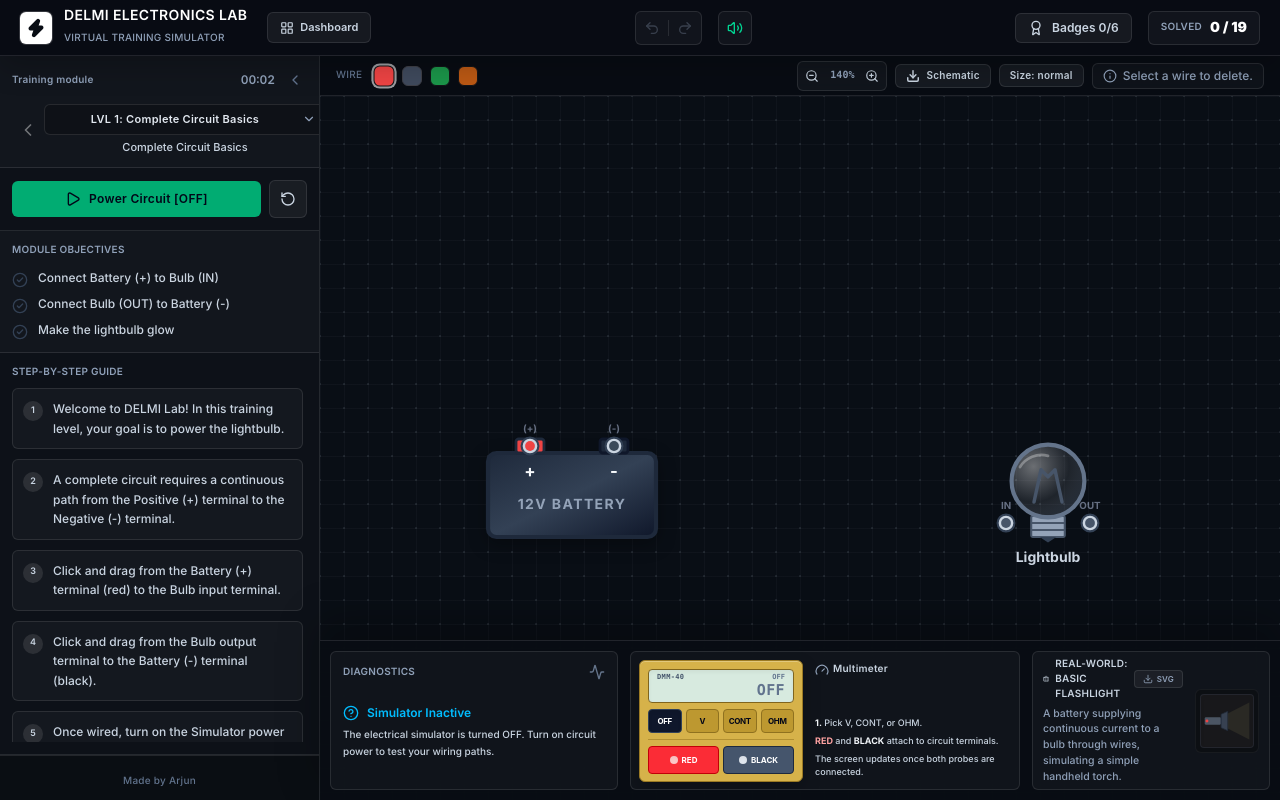
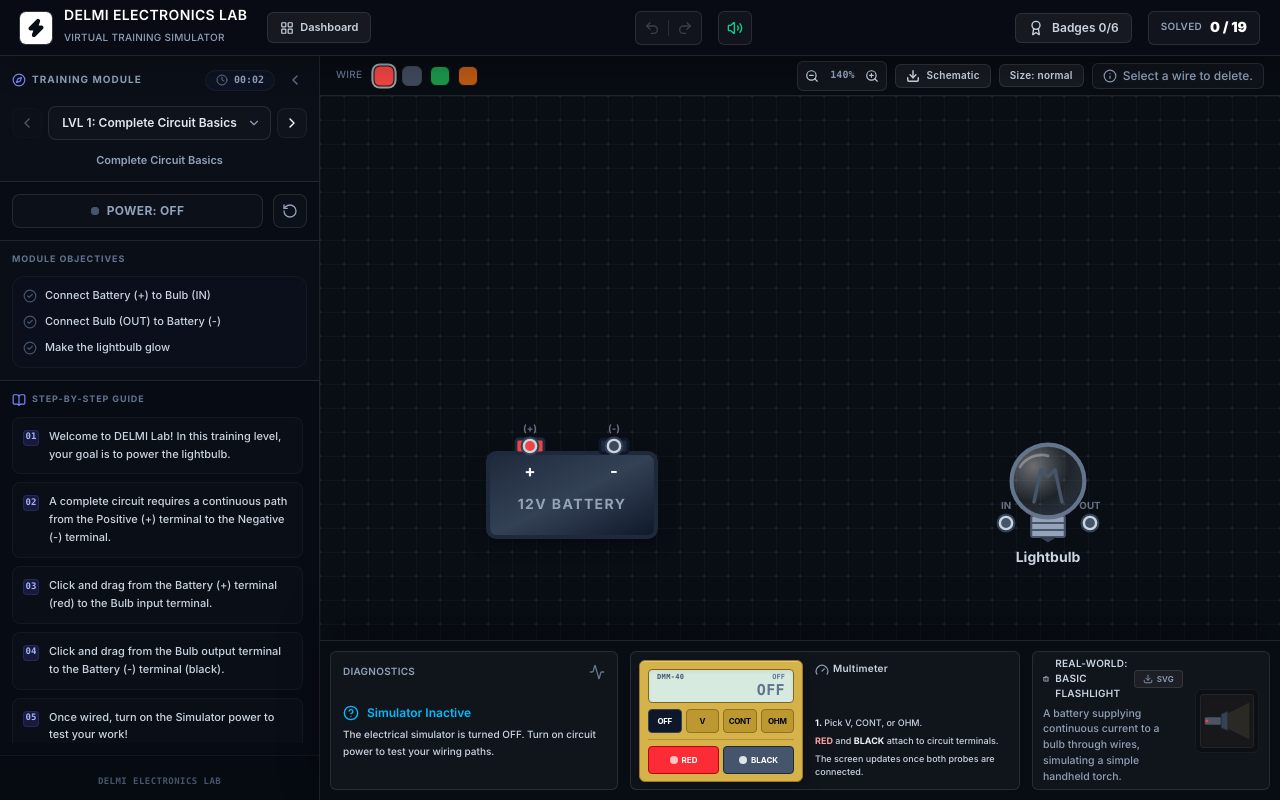
Before and after one commit to arjungautam1/NONC, a React (Vite) app: page / in a window 1280 px wide. Both pictures are taken after a click on the element 178 px from the left and 600 px from the top of the page. Built offline with nearby package versions, Linux system fonts and the light colour scheme.

Commit message:
feat: unlock all levels, redesign left sidebar to look premium

```diff
--- a/src/components/game/Sidebar.tsx
+++ b/src/components/game/Sidebar.tsx
@@ -2,14 +2,15 @@ import React from 'react';
 import { useGameStore } from '../../store/useGameStore';
 import { levels } from '../../levels/levelData';
 import {
-  Play,
   RotateCcw,
   ChevronLeft,
   ChevronRight,
   ChevronDown,
-  CheckCircle2
+  CheckCircle2,
+  Clock,
+  BookOpen,
+  Compass
 } from 'lucide-react';
-
 
 export const Sidebar: React.FC = () => {
   const {
@@ -96,7 +97,6 @@ export const Sidebar: React.FC = () => {
     return false;
   };
 
-
   return (
     <div className={`relative transition-all duration-300 ease-in-out shrink-0 flex ${
       sidebarOpen ? 'w-full md:w-[320px] h-[255px] md:h-full' : 'w-full md:w-[28px] h-10 md:h-full'
@@ -107,14 +107,14 @@ export const Sidebar: React.FC = () => {
         <button
           onClick={toggleSidebar}
           title="Open Sidebar"
-          className="w-full md:w-[28px] h-10 md:h-full bg-[#0d1424] border-b md:border-b-0 md:border-r border-[#1e3a5f] flex md:flex-col items-center justify-center gap-2 cursor-pointer hover:bg-[#1a2a45] transition-all group shrink-0"
+          className="w-full md:w-[28px] h-10 md:h-full bg-[#080d19] border-b md:border-b-0 md:border-r border-white/10 flex md:flex-col items-center justify-center gap-2 cursor-pointer hover:bg-white/[0.04] transition-all group shrink-0"
           style={{ pointerEvents: 'auto' }}
         >
           {/* Glow pill indicator */}
-          <span className="h-1 w-10 md:w-1 md:h-10 rounded-full bg-[#1a4a8a] group-hover:bg-[#2563eb] transition-colors shadow-[0_0_8px_rgba(37,99,235,0.5)]" />
-          <ChevronRight className="w-3.5 h-3.5 text-[#2563eb] group-hover:text-white transition-colors" />
+          <span className="h-1 w-10 md:w-1 md:h-10 rounded-full bg-[#2563eb]/45 group-hover:bg-[#60a5fa] transition-colors shadow-[0_0_8px_rgba(59,130,246,0.4)]" />
+          <ChevronRight className="w-3.5 h-3.5 text-slate-400 group-hover:text-white transition-colors" />
           <span
-            className="text-[9px] font-extrabold text-[#2563eb] group-hover:text-white tracking-widest uppercase font-mono"
+            className="text-[9px] font-bold text-slate-400 group-hover:text-white tracking-widest uppercase font-mono"
             style={{ writingMode: 'horizontal-tb' }}
           >
             GUIDE
@@ -124,134 +124,159 @@ export const Sidebar: React.FC = () => {
 
       {/* Main Sidebar Panel */}
       {sidebarOpen && (
-      <div className="w-full md:w-[320px] bg-[#0d1118] border-b md:border-b-0 md:border-r border-white/10 flex flex-col h-full overflow-hidden shrink-0">
+      <div className="w-full md:w-[320px] bg-[#070b13] border-b md:border-b-0 md:border-r border-white/10 flex flex-col h-full overflow-hidden shrink-0">
 
-        {/* 1. Level Selector Header (shrink-0) */}
-        <div className="p-3 border-b border-white/10 bg-white/[0.02] flex flex-col gap-2 shrink-0">
+        {/* 1. Level Selector Header */}
+        <div className="p-3 border-b border-white/10 bg-white/[0.015] flex flex-col gap-2 shrink-0">
           <div className="flex items-center justify-between">
-            <span className="text-[10px] font-semibold tracking-wide text-slate-400">Training module</span>
+            <div className="flex items-center gap-1.5">
+              <Compass className="w-3.5 h-3.5 text-indigo-400" />
+              <span className="text-[10px] font-bold uppercase tracking-widest text-slate-400">Training Module</span>
+            </div>
+
             <div className="flex items-center gap-2">
-              <span className="text-xs font-semibold text-slate-400 tabular-nums">{formatTime(timeElapsed)}</span>
+              {/* Digital Timer */}
+              <div className="bg-slate-900/60 border border-white/5 rounded-full px-2.5 py-0.5 flex items-center gap-1.5 text-[10px] font-mono font-semibold text-slate-400">
+                <Clock className="w-3 h-3 text-slate-500" />
+                <span className="tabular-nums">{formatTime(timeElapsed)}</span>
+              </div>
+
               {/* Collapse sidebar button */}
               <button
                 onClick={toggleSidebar}
                 title="Collapse Sidebar"
-                className="p-1 rounded hover:bg-white/10 cursor-pointer text-slate-500 hover:text-white transition-all"
+                className="p-1 rounded-md hover:bg-white/10 cursor-pointer text-slate-500 hover:text-white transition-all"
               >
                 <ChevronLeft className="w-4 h-4" />
               </button>
             </div>
           </div>
-          <div className="flex items-center justify-between mt-1">
+
+          <div className="flex items-center justify-between mt-1.5 gap-1.5">
             <button
               onClick={handlePrevLevel}
               disabled={currentLevelIndex === 0}
-              className="p-1.5 rounded hover:bg-white/10 disabled:opacity-40 cursor-pointer"
+              className="p-1.5 rounded-lg border border-white/5 bg-white/[0.02] hover:bg-white/[0.06] disabled:opacity-30 disabled:cursor-not-allowed cursor-pointer transition-colors"
+              title="Previous Module"
             >
-              <ChevronLeft className="w-5 h-5 text-white" />
+              <ChevronLeft className="w-4 h-4 text-white" />
             </button>
 
             {/* Modern Level Jump Dropdown Selector */}
-            <div className="relative flex flex-col items-center">
-              <div className="relative group">
+            <div className="flex-1 relative group">
               <select
                 value={currentLevelIndex}
                 onChange={(e) => initLevel(parseInt(e.target.value))}
-                  className="bg-black/20 text-slate-200 text-[11px] font-semibold tracking-wide pl-3 pr-8 py-1.5 rounded-md border border-white/10 cursor-pointer hover:border-white/20 hover:bg-white/[0.04] focus:outline-none focus:ring-1 focus:ring-slate-500/50 appearance-none text-center"
+                className="w-full bg-white/[0.02] hover:bg-white/[0.05] text-slate-200 text-xs font-semibold pl-3 pr-8 py-2 rounded-lg border border-white/10 cursor-pointer hover:border-white/20 focus:outline-none focus:ring-1 focus:ring-indigo-500/50 appearance-none transition-all text-center"
                 style={{ textAlignLast: 'center' }}
               >
                 {levels.map((lvl, index) => (
-                    <option key={lvl.id} value={index} className="bg-[#0d1118] text-slate-200 font-sans font-semibold text-xs py-2 text-left">
+                  <option key={lvl.id} value={index} className="bg-[#070b13] text-slate-200 font-sans font-semibold text-xs py-2 text-left">
                     LVL {lvl.id}: {lvl.title}
                   </option>
                 ))}
               </select>
-                <div className="absolute right-2.5 top-1/2 -translate-y-1/2 pointer-events-none text-slate-400 group-hover:text-white">
+              <div className="absolute right-2.5 top-1/2 -translate-y-1/2 pointer-events-none text-slate-400 group-hover:text-white transition-colors">
                 <ChevronDown className="w-3.5 h-3.5" />
-                </div>
-              </div>
-              <div className="text-[11px] text-slate-300 font-medium mt-1 truncate max-w-[210px] text-center">
-                {level.title}
               </div>
             </div>
 
             <button
               onClick={handleNextLevel}
               disabled={currentLevelIndex === levels.length - 1}
-              className="p-1.5 rounded hover:bg-white/10 disabled:opacity-40 cursor-pointer"
+              className="p-1.5 rounded-lg border border-white/5 bg-white/[0.02] hover:bg-white/[0.06] disabled:opacity-30 disabled:cursor-not-allowed cursor-pointer transition-colors"
+              title="Next Module"
             >
-              <ChevronRight className="w-5 h-5 text-white" />
+              <ChevronRight className="w-4 h-4 text-white" />
             </button>
+          </div>
+
+          <div className="text-[11px] text-slate-400 font-semibold mt-1 truncate w-full text-center px-1">
+            {level.title}
           </div>
         </div>
 
-        {/* 2. Simulator Power Controls (shrink-0) */}
-        <div className="p-3 border-b border-white/10 flex items-center justify-between gap-2 shrink-0">
+        {/* 2. Simulator Power Controls */}
+        <div className="p-3 border-b border-white/10 flex items-center justify-between gap-2.5 shrink-0 bg-white/[0.005]">
           <button
             onClick={toggleSimulation}
-            className={`flex-1 py-2.5 px-3 rounded-md font-semibold text-xs tracking-wide flex items-center justify-center gap-2 cursor-pointer transition-all ${
+            className={`flex-grow py-2 px-4 rounded-lg font-bold text-xs tracking-wide flex items-center justify-center gap-2 cursor-pointer transition-all duration-300 border uppercase ${
               isRunning
-                ? 'bg-red-500/90 hover:bg-red-500 text-white'
-                : 'bg-emerald-500/90 hover:bg-emerald-500 text-slate-950'
+                ? 'bg-emerald-500/10 hover:bg-emerald-500/20 text-emerald-400 border-emerald-500/30 shadow-[0_0_12px_rgba(16,185,129,0.12)]'
+                : 'bg-white/[0.02] hover:bg-white/[0.06] text-slate-400 hover:text-white border-white/10'
             }`}
           >
-            <Play className={`w-4 h-4 ${isRunning ? 'fill-white animate-pulse' : ''}`} />
-            {isRunning ? 'Power Circuit [ON]' : 'Power Circuit [OFF]'}
+            <div className="relative flex items-center justify-center">
+              <span className={`w-2 h-2 rounded-full absolute ${isRunning ? 'bg-emerald-400 animate-ping' : 'bg-slate-600'}`} />
+              <span className={`w-2 h-2 rounded-full relative ${isRunning ? 'bg-emerald-400' : 'bg-slate-600'}`} />
+            </div>
+            <span>Power: {isRunning ? 'ON' : 'OFF'}</span>
           </button>
+
           <button
             onClick={resetLevel}
-            className="p-2.5 bg-white/5 hover:bg-white/10 border border-white/10 rounded-md text-slate-300 cursor-pointer transition-all"
-            title="Reset Circuit"
+            className="p-2 bg-white/[0.02] hover:bg-white/[0.08] hover:text-red-400 border border-white/10 rounded-lg text-slate-400 cursor-pointer transition-all group"
+            title="Reset Circuit Layout"
           >
-            <RotateCcw className="w-4 h-4" />
+            <RotateCcw className="w-4 h-4 group-hover:rotate-180 transition-transform duration-300" />
           </button>
         </div>
 
-        {/* 3. Objectives / Goals (shrink-0) */}
-        <div className="p-3 border-b border-white/10 bg-white/[0.02] shrink-0">
-          <h3 className="text-[10px] font-semibold tracking-wide text-slate-400 mb-3 uppercase">
+        {/* 3. Objectives / Goals */}
+        <div className="p-3 border-b border-white/10 bg-white/[0.01] shrink-0">
+          <h3 className="text-[9px] font-bold tracking-widest text-slate-500 mb-2.5 uppercase">
             Module Objectives
           </h3>
-          <ul className="flex flex-col gap-2">
+          <div className="bg-[#0d1220]/60 rounded-xl p-2.5 border border-white/[0.04] flex flex-col gap-2">
             {level.goals.map((goal, idx) => {
               const isMet = checkGoalReached(idx);
               return (
-                <li
+                <div
                   key={idx}
-                  className={`flex items-start gap-2.5 text-xs font-medium ${
-                    isMet ? 'text-emerald-400' : 'text-industrial-gray-300'
+                  className={`flex items-start gap-2 text-[11px] font-medium leading-relaxed ${
+                    isMet ? 'text-emerald-400/90' : 'text-slate-300'
                   }`}
                 >
-                  <CheckCircle2 className={`w-4 h-4 mt-0.5 shrink-0 ${isMet ? 'text-emerald-500 fill-emerald-500/20' : 'text-industrial-gray-600'}`} />
-                  <span className={isMet ? 'line-through opacity-80' : ''}>{goal}</span>
-                </li>
+                  <CheckCircle2 className={`w-3.5 h-3.5 mt-0.5 shrink-0 transition-all ${
+                    isMet
+                      ? 'text-emerald-400 fill-emerald-500/10'
+                      : 'text-slate-600'
+                  }`} />
+                  <span className={isMet ? 'line-through opacity-60 text-emerald-500' : ''}>{goal}</span>
+                </div>
               );
             })}
-          </ul>
+          </div>
         </div>
 
-        {/* 4. Instructions list (Independent scrollable flex area) */}
-        <div className="p-3 border-b border-white/10 flex-1 flex flex-col min-h-0">
-          <h3 className="text-[10px] font-semibold tracking-wide text-slate-400 mb-2 uppercase shrink-0">
+        {/* 4. Instructions list (Independent scrollable area) */}
+        <div className="p-3 flex-1 flex flex-col min-h-0">
+          <div className="flex items-center gap-1.5 mb-2.5 shrink-0">
+            <BookOpen className="w-3.5 h-3.5 text-indigo-400" />
+            <h3 className="text-[9px] font-bold tracking-widest text-slate-500 uppercase">
               Step-by-Step Guide
             </h3>
-          <div className="flex-1 overflow-y-auto pr-1 flex flex-col gap-2.5 min-h-0">
+          </div>
+
+          <div className="flex-1 overflow-y-auto pr-1 flex flex-col gap-2 min-h-0 custom-scrollbar">
             {level.instructions.map((inst, index) => (
-              <p key={index} className="flex gap-2.5 items-start bg-white/[0.03] p-2.5 rounded-md border border-white/10 text-xs text-slate-300 leading-relaxed font-medium">
-                <span className="bg-white/10 text-slate-300 w-5 h-5 rounded-full flex items-center justify-center text-[9px] font-semibold shrink-0 mt-0.5">
-                  {index + 1}
+              <div
+                key={index}
+                className="flex gap-2.5 items-start bg-white/[0.015] hover:bg-white/[0.035] p-2.5 rounded-lg border border-white/[0.04] hover:border-white/[0.08] text-[11px] text-slate-300 leading-relaxed font-medium transition-all duration-200"
+              >
+                <span className="bg-indigo-500/15 text-indigo-300 w-4 h-4 rounded flex items-center justify-center text-[9px] font-bold shrink-0 mt-0.5 border border-indigo-500/20 font-mono">
+                  {(index + 1).toString().padStart(2, '0')}
                 </span>
-                <span>{inst}</span>
-              </p>
+                <span className="flex-1">{inst}</span>
+              </div>
             ))}
           </div>
         </div>
 
-
-        {/* 6. Attribution Footer (shrink-0) */}
-        <div className="p-2.5 bg-black/20 border-t border-white/10 text-center select-none shrink-0 mt-auto">
-          <span className="text-[10px] tracking-wide text-slate-500 font-medium">
-            Made by Arjun
+        {/* 5. Attribution Footer */}
+        <div className="p-2.5 bg-black/10 border-t border-white/5 text-center select-none shrink-0 mt-auto">
+          <span className="text-[9px] tracking-wider text-slate-600 uppercase font-bold font-mono">
+            Delmi Electronics Lab
           </span>
         </div>
       </div>
```
Also changed, not shown: src/components/game/LevelDashboard.tsx (+27 -33 lines). Lines whose indentation alone changed are shown as unchanged.
